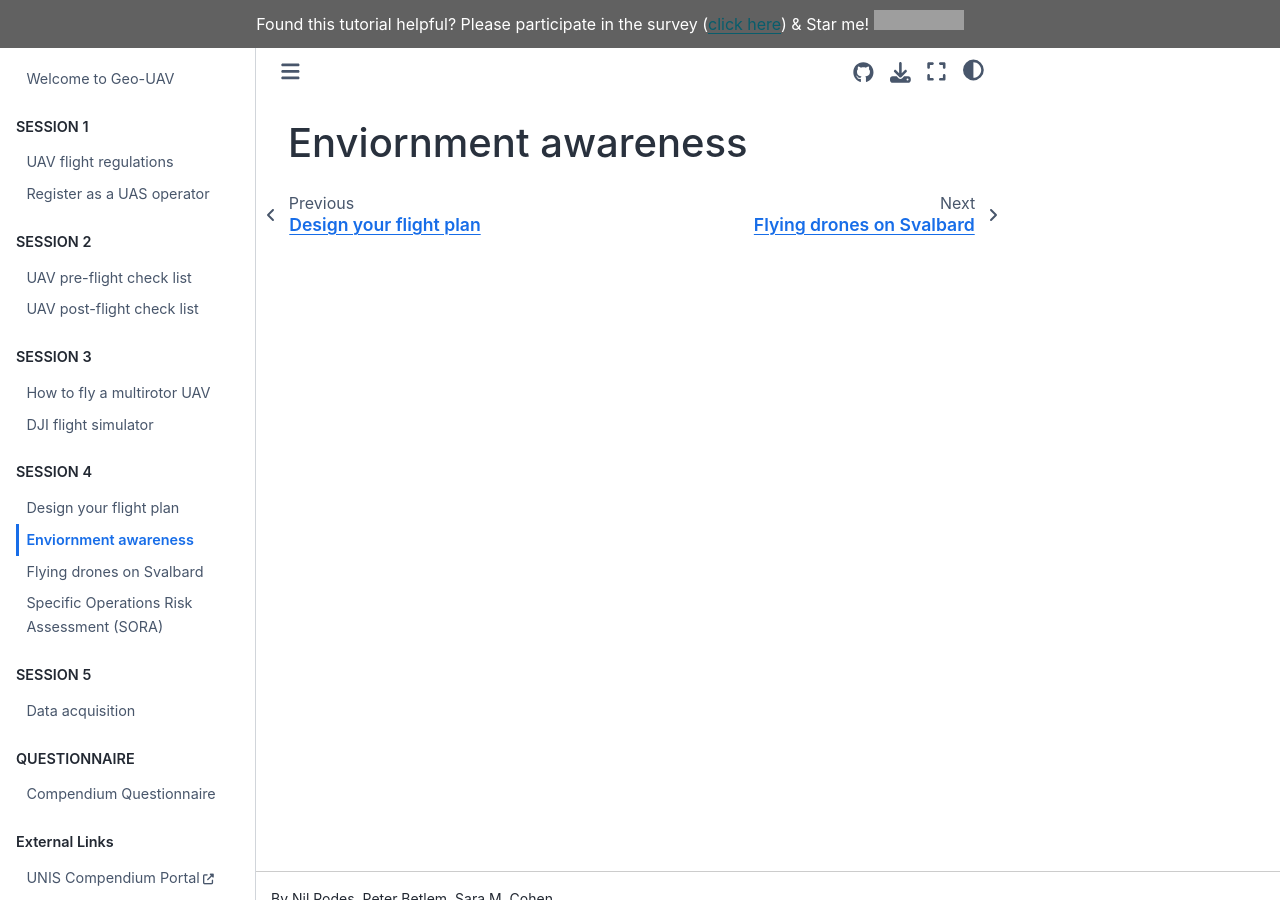
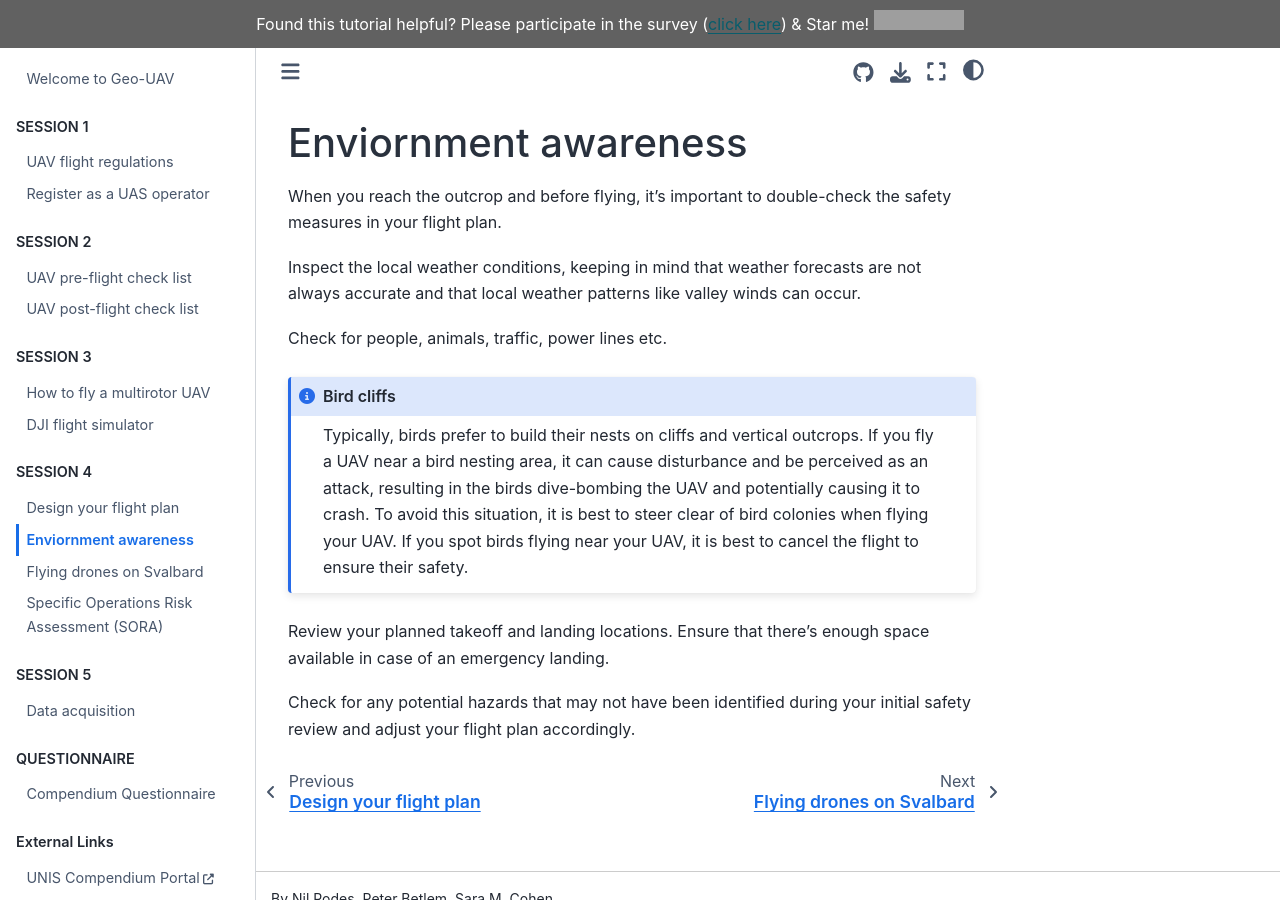
Before and after one commit to UNISvalbard/Geo-UAV, a Jupyter Book: the page built from content/lessons/environment/environment.md, in a window 1280 px wide and 900 px high. Built offline with Jupyter Book 1.0.4 settings and Sphinx 7.4.7 and the Sphinx Book theme 1.1.4, drawn with Linux system fonts in a browser that asks for light colours; grey boxes are pictures that could not be loaded.

Commit message:
environment updates

````diff
--- a/content/lessons/environment/environment.md
+++ b/content/lessons/environment/environment.md
@@ -1 +1,15 @@
 # Enviornment awareness
+
+When you reach the outcrop and before flying, it's important to double-check the safety measures in your flight plan.
+
+Inspect the local weather conditions, keeping in mind that weather forecasts are not always accurate and that local weather patterns like valley winds can occur.
+
+Check for people, animals, traffic, power lines etc.
+```{admonition} Bird cliffs
+:class: note
+Typically, birds prefer to build their nests on cliffs and vertical outcrops. If you fly a UAV near a bird nesting area, it can cause disturbance and be perceived as an attack, resulting in the birds dive-bombing the UAV and potentially causing it to crash. To avoid this situation, it is best to steer clear of bird colonies when flying your UAV. If you spot birds flying near your UAV, it is best to cancel the flight to ensure their safety.
+```
+
+Review your planned takeoff and landing locations. Ensure that there's enough space available in case of an emergency landing.
+
+Check for any potential hazards that may not have been identified during your initial safety review and adjust your flight plan accordingly.
````
Also changed, not shown: content/lessons/check_list/preflight_checklist.md (+11 -0 lines).
